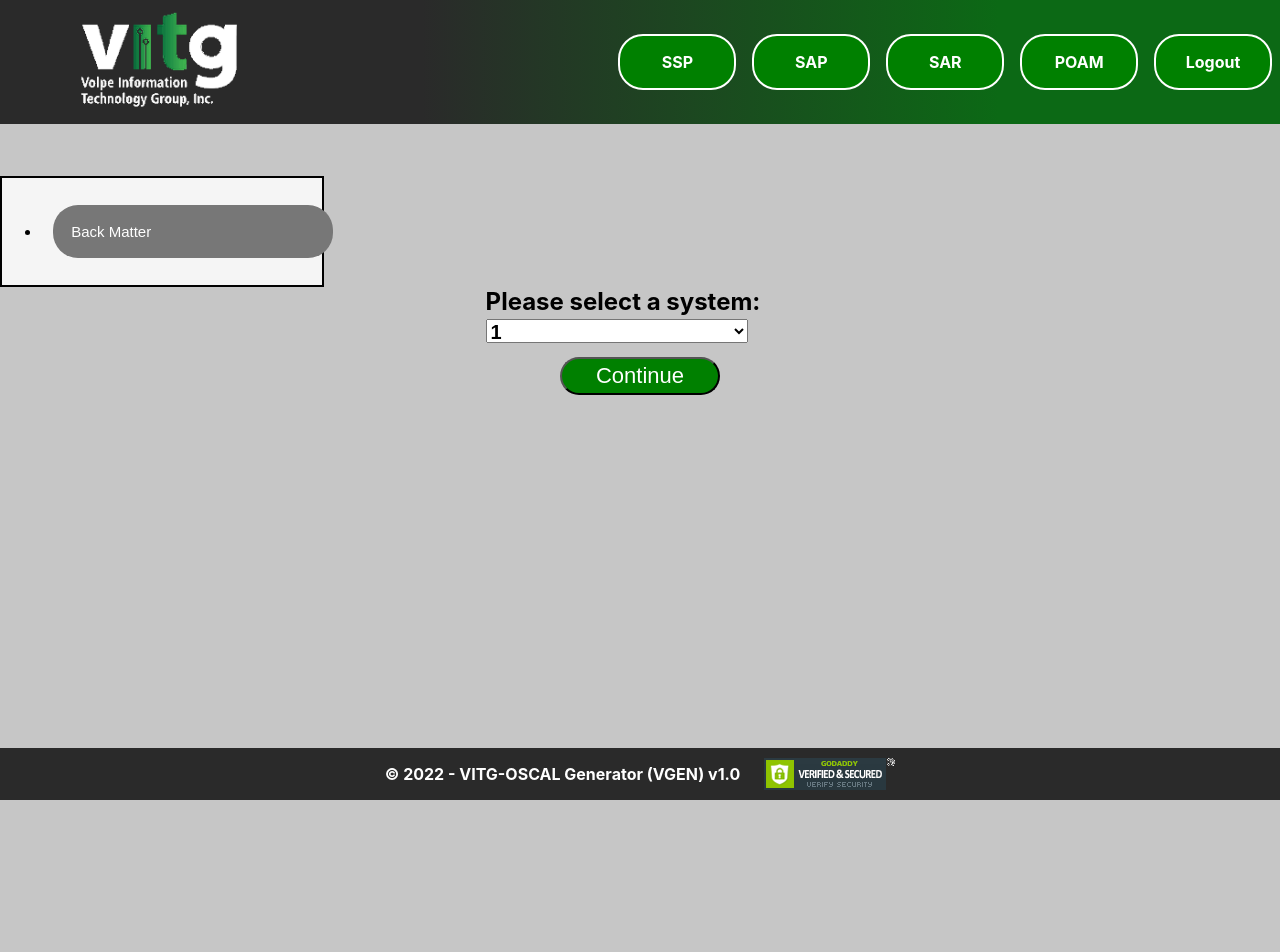
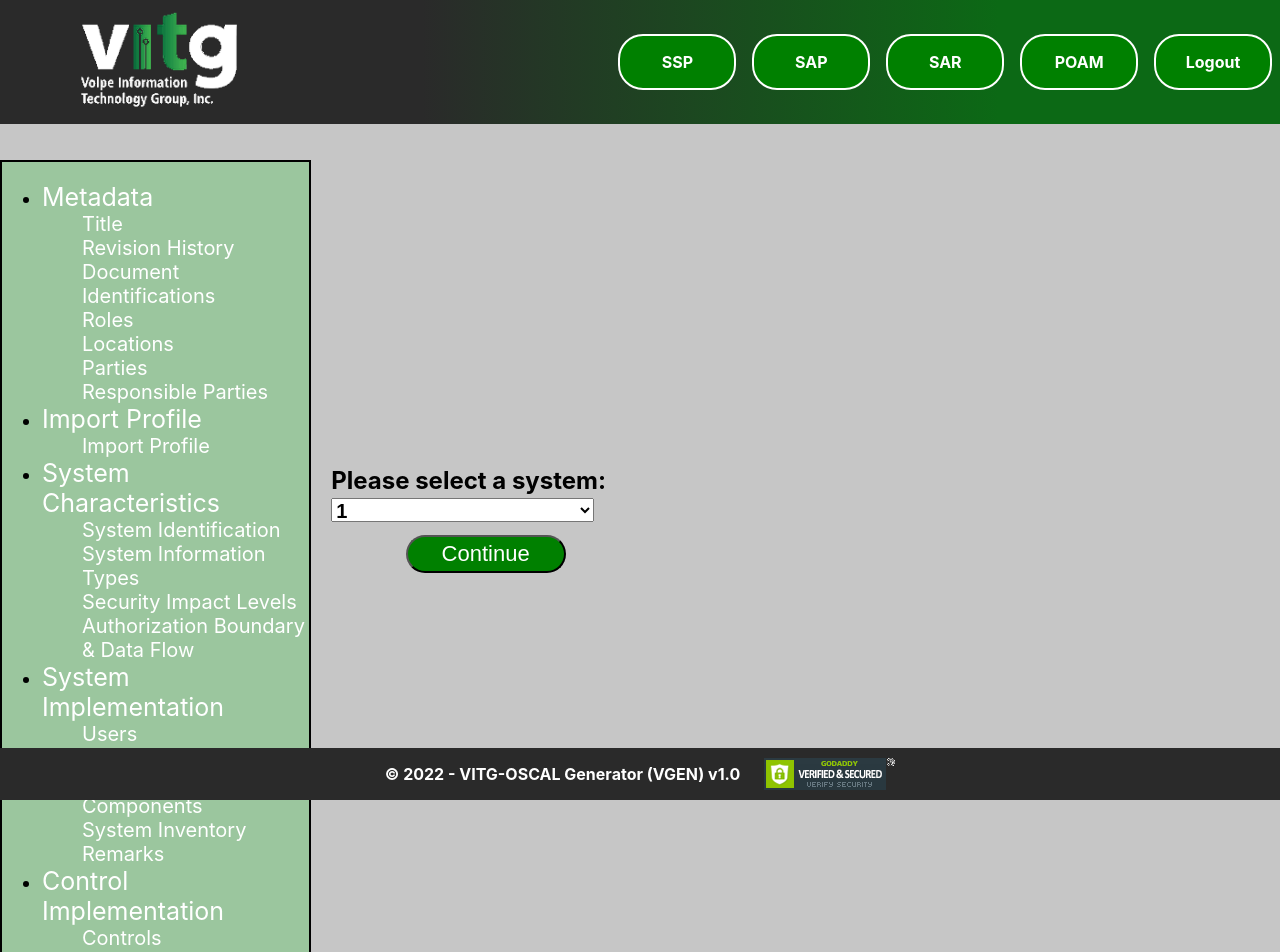
Before and after one commit to ChristianSmith2394/interview, a React (Create React App) app: page / in a window 1280 px wide. Shown: the top 952 px of the page. Built offline with nearby package versions, Linux system fonts and the light colour scheme.

Commit message:
everything is completed, just getting rid of a sliver of white space above the footer

```diff
--- a/src/App.css
+++ b/src/App.css
@@ -4,7 +4,9 @@
 }
 
 .middle__content {
+    display: flex;
+    align-items: center;
     width: 100%;
-    height: 75rem;
+    justify-content: space-between;
     position: unset;
 }
--- a/src/Components/Selection.css
+++ b/src/Components/Selection.css
@@ -4,6 +4,7 @@
     align-items: center;
     font-size: 24px;
     font-weight: bold;
+    margin-right: 40rem;
 }
 
 select {
--- a/src/Components/Sidebar.css
+++ b/src/Components/Sidebar.css
@@ -1,44 +1,16 @@
 .sidebar {
     position: unset;
-    width: 25%;
+    width: 24%;
     height: auto;
     border: solid 2px black;
-    background-color: whitesmoke;
-    margin-top: 11rem;
+    background-color: rgba(120, 199, 127, 0.548);
+    margin-top: 10rem;
 }
 
-.collapse__button {
-    background-color: #777;
-    color: white;
-    cursor: pointer;
-    padding: 18px;
-    width: 100%;
-    border: none;
-    text-align: left;
-    outline: none;
-    font-size: 15px;
-  }
+ul {
+  font-size: 20px;
+}
 
-  .active, .collapsible:hover {
-    background-color: #555;
-  }
-
-  .collapsible:after {
-    content: '\002B';
-    color: white;
-    font-weight: bold;
-    float: right;
-    margin-left: 5px;
-  }
-
-  .active:after {
-    content: "\2212";
-  }
-
-  .content {
-    padding: 0 18px;
-    max-height: 0;
-    overflow: hidden;
-    transition: max-height 0.2s ease-out;
-    background-color: #f1f1f1;
-  }
+ul li a {
+  font-size: 25px;
+}
--- a/src/Components/Sidebar.js
+++ b/src/Components/Sidebar.js
@@ -2,58 +2,92 @@ import React from "react";
 import "./Sidebar.css";
 
 function Sidebar() {
-  var coll = document.getElementsByClassName("collapsible");
-  var i;
-
-  for (i = 0; i < coll.length; i++) {
-    coll[i].addEventListener("click", function () {
-      this.classList.toggle("active");
-      var content = this.nextElementSibling;
-      if (content.style.maxHeight) {
-        content.style.maxHeight = null;
-      } else {
-        content.style.maxHeight = content.scrollHeight + "px";
-      }
-    });
-  }
-
   return (
     <div className="sidebar">
       <nav>
         <ul>
-          {/* <li><a href="#">Metadata</a></li>
-            <li><a href="#">Title</a></li>
-            <li><a href="#">Revision History</a></li>
-            <li><a href="#">Document Identifications</a></li>
-            <li><a href="#">Roles</a></li>
-            <li><a href="#">Locations</a></li>
-            <li><a href="#">Parties</a></li>
-            <li><a href="#">Responsible Parties</a></li>
-          <li><a href="#">Import Profile</a></li>
-            <li><a href="#">Import Profile</a></li>
-          <li><a href="#">System Characteristics</a></li>
-            <li><a href="#">System Identification</a></li>
-            <li><a href="#">System Information Types</a></li>
-            <li><a href="#">Security Impact Levels</a></li>
-            <li><a href="#">Authorization Boundary & Data Flow</a></li>
-
-          <li><a href="#">System Implementation</a></li>
-          <li><a href="#">Users</a></li>
-          <li><a href="#">Components</a></li>
-          <li><a href="#">Implemented Components</a></li>
-          <li><a href="#">System Inventory</a></li>
-          <li><a href="#">Remarks</a></li>
-
-          <li><a href="#">Control Implementation</a></li>
-          <li><a href="#">Controls</a></li> */}
+          <li>
+            <a href="#">Metadata</a>
+          </li>
+          <ul>
+            <a href="#">Title</a>
+          </ul>
+          <ul>
+            <a href="#">Revision History</a>
+          </ul>
+          <ul>
+            <a href="#">Document Identifications</a>
+          </ul>
+          <ul>
+            <a href="#">Roles</a>
+          </ul>
+          <ul>
+            <a href="#">Locations</a>
+          </ul>
+          <ul>
+            <a href="#">Parties</a>
+          </ul>
+          <ul>
+            <a href="#">Responsible Parties</a>
+          </ul>
+          <li>
+            <a href="#">Import Profile</a>
+          </li>
+          <ul>
+            <a href="#">Import Profile</a>
+          </ul>
+          <li>
+            <a href="#">System Characteristics</a>
+          </li>
+          <ul>
+            <a href="#">System Identification</a>
+          </ul>
+          <ul>
+            <a href="#">System Information Types</a>
+          </ul>
+          <ul>
+            <a href="#">Security Impact Levels</a>
+          </ul>
+          <ul>
+            <a href="#">Authorization Boundary & Data Flow</a>
+          </ul>
 
           <li>
-            <button class="collapse__button">Back Matter</button>
+            <a href="#">System Implementation</a>
           </li>
-          <div className="content">
+          <ul>
+            <a href="#">Users</a>
+          </ul>
+          <ul>
+            <a href="#">Components</a>
+          </ul>
+          <ul>
+            <a href="#">Implemented Components</a>
+          </ul>
+          <ul>
+            <a href="#">System Inventory</a>
+          </ul>
+          <ul>
+            <a href="#">Remarks</a>
+          </ul>
+
+          <li>
+            <a href="#">Control Implementation</a>
+          </li>
+          <ul>
+            <a href="#">Controls</a>
+          </ul>
+
+          <li>
+            <a href="#">Back Matter</a>
+          </li>
+
+          <ul>
             <a href="#">Citations</a>
+          </ul>
+          <ul>
             <a href="#">Resources</a>
-          </div>
+          </ul>
         </ul>
       </nav>
     </div>
```
